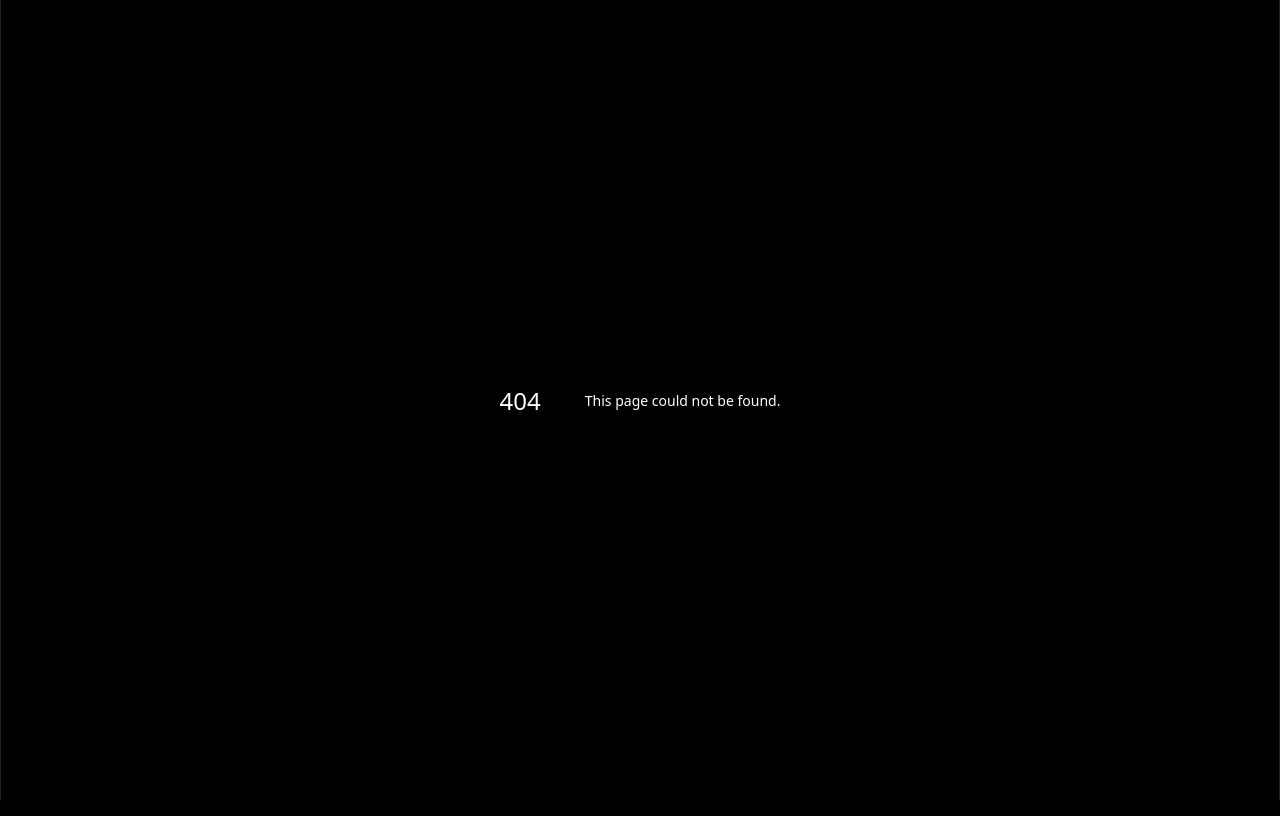
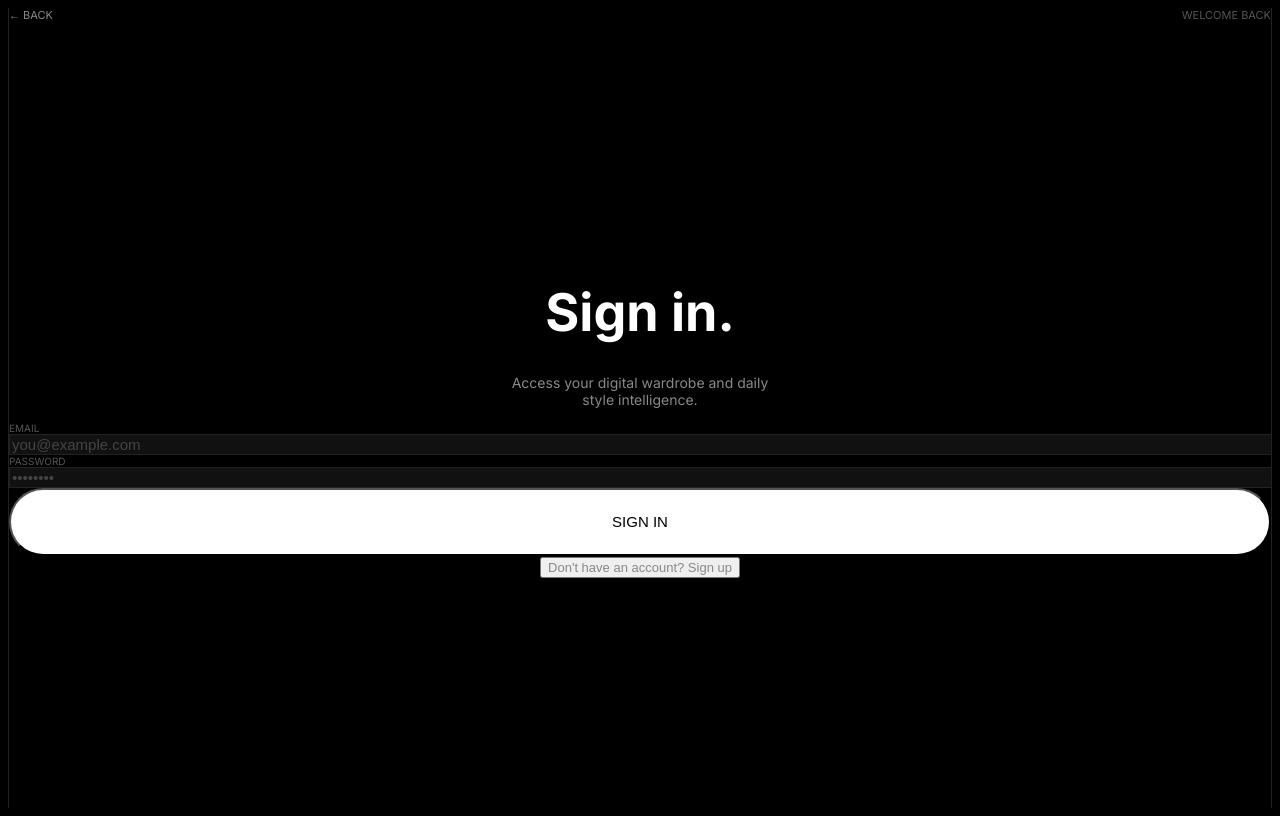
Before and after one commit to lytone-lab/style-ai, a Next.js app: page /login in a window 1280 px wide. Before the commit this address had no page. Built offline with nearby package versions, Linux system fonts and the light colour scheme.

Commit message:
feat: add Cal AI style login and signup screen with Supabase Auth

```diff
--- a/package.json
+++ b/package.json
@@ -10,7 +10,8 @@
     "typecheck": "tsc --noEmit"
   },
   "dependencies": {
-    "@supabase/supabase-js": "^2.57.4",
+    "@supabase/ssr": "^0.12.7",
+    "@supabase/supabase-js": "^2.118.0",
     "next": "^15.5.6",
     "react": "^19.1.1",
     "react-dom": "^19.1.1"
--- a/src/app/globals.css
+++ b/src/app/globals.css
@@ -22,7 +22,6 @@ a {
   to { transform: translateY(0); }
 }
 
-/* Slower, Apple-style spring curve */
 .animate-slide-up {
   animation: slide-up 0.5s cubic-bezier(0.32, 0.72, 0, 1) forwards;
 }
--- /dev/null
+++ b/src/app/login/page.tsx
@@ -0,0 +1,120 @@
+"use client";
+
+import { useState } from "react";
+import { useRouter } from "next/navigation";
+import Link from "next/link";
+import { createClient } from "@/lib/supabase/client";
+
+export default function LoginPage() {
+  const router = useRouter();
+  const [isLogin, setIsLogin] = useState(true);
+  const [email, setEmail] = useState("");
+  const [password, setPassword] = useState("");
+  const [loading, setLoading] = useState(false);
+  const [errorMessage, setErrorMessage] = useState<string | null>(null);
+  const [successMessage, setSuccessMessage] = useState<string | null>(null);
+
+  const handleAuth = async (e: React.FormEvent) => {
+    e.preventDefault();
+    setLoading(true);
+    setErrorMessage(null);
+    setSuccessMessage(null);
+
+    const supabase = createClient();
+
+    try {
+      if (isLogin) {
+        const { error } = await supabase.auth.signInWithPassword({ email, password });
+        if (error) throw error;
+        router.push("/dashboard");
+        router.refresh();
+      } else {
+        const { error } = await supabase.auth.signUp({ email, password });
+        if (error) throw error;
+        setSuccessMessage("Check your email for the confirmation link.");
+        setIsLogin(true);
+      }
+    } catch (error) {
+      setErrorMessage(error instanceof Error ? error.message : "An error occurred");
+    } finally {
+      setLoading(false);
+    }
+  };
+
+  return (
+    <main className="flex flex-col h-screen bg-[#000000] text-[#FFFFFF] overflow-hidden">
+
+      {/* Header */}
+      <header className="flex justify-between items-center px-6 py-8 shrink-0">
+        <Link href="/" className="text-[11px] font-bold uppercase tracking-widest text-[#888888]">
+          ← Back
+        </Link>
+        <span className="text-[11px] font-bold uppercase tracking-widest text-[#555555]">
+          {isLogin ? "Welcome Back" : "Create Account"}
+        </span>
+      </header>
+
+      {/* Main Content */}
+      <div className="flex-1 flex flex-col justify-center px-6 pb-12 w-full max-w-md mx-auto">
+
+        <div className="mb-10 text-center">
+          <h1 className="text-[52px] font-black leading-[1.0] tracking-tighter mb-3">
+            {isLogin ? "Sign in." : "Join the beta."}
+          </h1>
+          <p className="text-[14px] text-[#888888] leading-relaxed max-w-[260px] mx-auto">
+            {isLogin
+              ? "Access your digital wardrobe and daily style intelligence."
+              : "Start building your cloud-synced closet today."}
+          </p>
+        </div>
+
+        <form onSubmit={handleAuth} className="flex flex-col gap-5 w-full">
+          <div>
+            <label className="text-[10px] font-bold uppercase tracking-widest text-[#555555] mb-2 block ml-1">Email</label>
+            <input
+              type="email"
+              value={email}
+              onChange={(e) => setEmail(e.target.value)}
+              placeholder="you@example.com"
+              required
+              className="w-full bg-[#111111] border border-[#222222] text-[#FFFFFF] text-[15px] px-5 py-4 rounded-2xl focus:outline-none focus:border-[#FFFFFF] transition-colors placeholder:text-[#444444]"
+            />
+          </div>
+
+          <div>
+            <label className="text-[10px] font-bold uppercase tracking-widest text-[#555555] mb-2 block ml-1">Password</label>
+            <input
+              type="password"
+              value={password}
+              onChange={(e) => setPassword(e.target.value)}
+              placeholder="••••••••"
+              required
+              className="w-full bg-[#111111] border border-[#222222] text-[#FFFFFF] text-[15px] px-5 py-4 rounded-2xl focus:outline-none focus:border-[#FFFFFF] transition-colors placeholder:text-[#444444]"
+            />
+          </div>
+
+          {errorMessage && <p className="text-[12px] text-red-500 font-medium text-center" role="alert">{errorMessage}</p>}
+          {successMessage && <p className="text-[12px] text-[#00FF66] font-medium text-center" role="status">{successMessage}</p>}
+
+          <button
+            type="submit"
+            disabled={loading}
+            className="w-full flex items-center justify-center bg-[#FFFFFF] text-[#000000] h-[68px] rounded-full active:scale-[0.96] transition-transform font-black uppercase tracking-widest text-[15px] disabled:opacity-50 mt-2"
+          >
+            {loading ? "Processing..." : isLogin ? "Sign In" : "Create Account"}
+          </button>
+        </form>
+
+        <div className="mt-8 text-center">
+          <button
+            type="button"
+            onClick={() => { setIsLogin(!isLogin); setErrorMessage(null); setSuccessMessage(null); }}
+            className="text-[13px] font-medium text-[#888888] hover:text-[#FFFFFF] transition-colors"
+          >
+            {isLogin ? "Don't have an account? Sign up" : "Already have an account? Sign in"}
+          </button>
+        </div>
+      </div>
+    </main>
+  );
+}
--- /dev/null
+++ b/src/lib/supabase/client.ts
@@ -0,0 +1,8 @@
+import { createBrowserClient } from "@supabase/ssr";
+
+export function createClient() {
+  return createBrowserClient(
+    process.env.NEXT_PUBLIC_SUPABASE_URL!,
+    process.env.NEXT_PUBLIC_SUPABASE_ANON_KEY!
+  );
+}
--- /dev/null
+++ b/src/lib/supabase/server.ts
@@ -0,0 +1,29 @@
+import { createServerClient } from "@supabase/ssr";
+import { cookies } from "next/headers";
+
+export async function createClient() {
+  const cookieStore = await cookies();
+
+  return createServerClient(
+    process.env.NEXT_PUBLIC_SUPABASE_URL!,
+    process.env.NEXT_PUBLIC_SUPABASE_ANON_KEY!,
+    {
+      cookies: {
+        getAll() {
+          return cookieStore.getAll();
+        },
+        setAll(cookiesToSet) {
+          try {
+            cookiesToSet.forEach(({ name, value, options }) =>
+              cookieStore.set(name, value, options)
+            );
+          } catch {
+            // The `setAll` method was called from a Server Component.
+            // This can be ignored if you have middleware refreshing
+            // user sessions.
+          }
+        },
+      },
+    }
+  );
+}
--- /dev/null
+++ b/src/middleware.ts
@@ -0,0 +1,50 @@
+import { createServerClient } from "@supabase/ssr";
+import { NextResponse, type NextRequest } from "next/server";
+
+export async function middleware(request: NextRequest) {
+  let supabaseResponse = NextResponse.next({
+    request,
+  });
+
+  const supabase = createServerClient(
+    process.env.NEXT_PUBLIC_SUPABASE_URL!,
+    process.env.NEXT_PUBLIC_SUPABASE_ANON_KEY!,
+    {
+      cookies: {
+        getAll() {
+          return request.cookies.getAll();
+        },
+        setAll(cookiesToSet) {
+          cookiesToSet.forEach(({ name, value }) => request.cookies.set(name, value));
+          supabaseResponse = NextResponse.next({
+            request,
+          });
+          cookiesToSet.forEach(({ name, value, options }) =>
+            supabaseResponse.cookies.set(name, value, options)
+          );
+        },
+      },
+    }
+  );
+
+  // IMPORTANT: Avoid writing any logic between createServerClient and
+  // supabase.auth.getUser(). A simple mistake could make it very hard to debug
+  // issues with users being randomly logged out.
+
+  await supabase.auth.getUser();
+
+  return supabaseResponse;
+}
+
+export const config = {
+  matcher: [
+    /*
+     * Match all request paths except for the ones starting with:
+     * - _next/static (static files)
+     * - _next/image (image optimization files)
+     * - favicon.ico (favicon file)
+     * Feel free to modify this to fit your needs.
+     */
+    "/((?!_next/static|_next/image|favicon.ico|.*\\.(?:svg|png|jpg|jpeg|gif|webp)$).*)",
+  ],
+};
```
Also changed, not shown: 1 other file (tests, documents, lock files or other folders).
